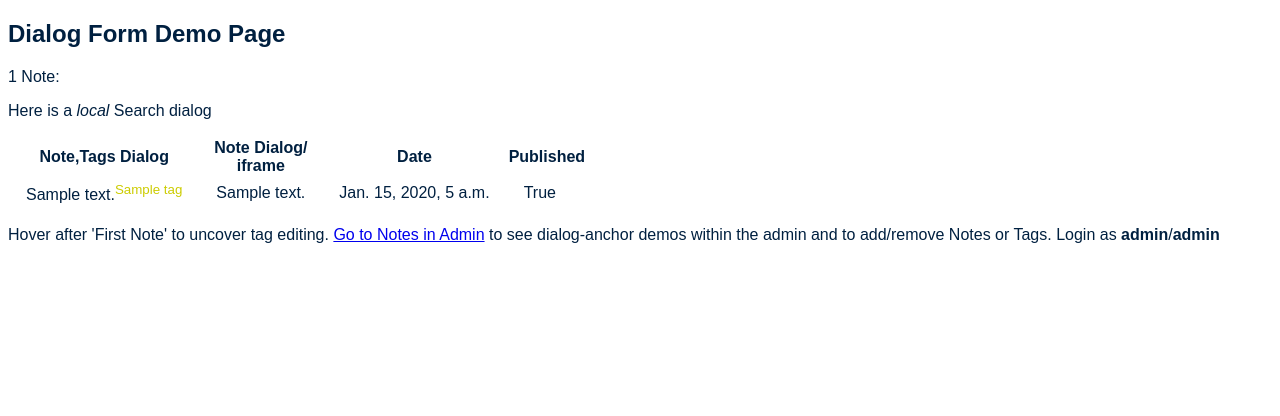
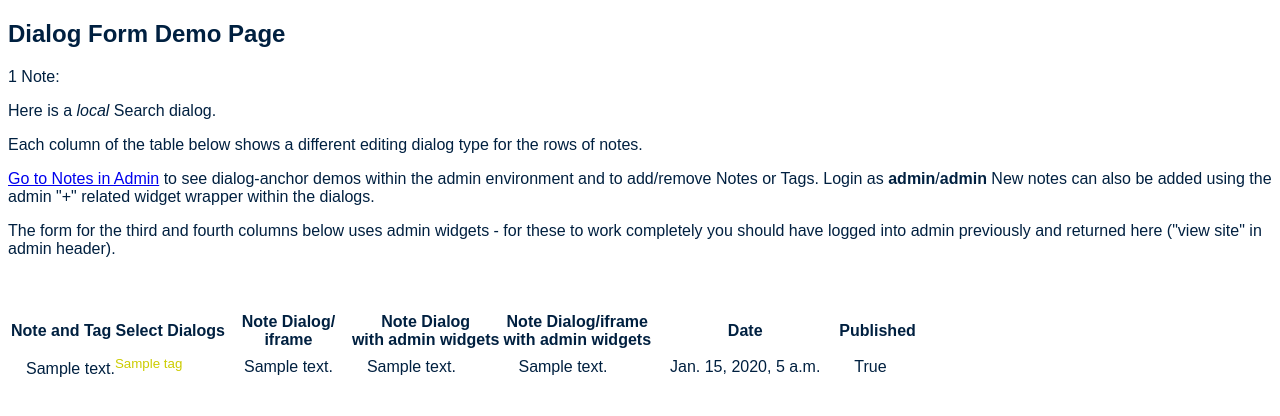
Before and after one commit to zoltan-ky/django-dialogform, a Django app: page / in a window 1280 px wide. Shown: the top 416 px of the page. Run offline with Django 4.2, Linux system fonts and the light colour scheme; tables that the repository leaves empty hold one stand-in row (values such as "Sample post").

Commit message:
further changes to resizing

```diff
--- a/dialogform/demo/admin.py
+++ b/dialogform/demo/admin.py
@@ -46,7 +46,7 @@ class NoteAdmin(admin.ModelAdmin):
 
     # Admin function that display the note content field annotated with any tags
     # and a popup tags dialog. A concatenation of iframe note and tags edit dialogs
-    @admin.display(description="Note/Tags (iframe-dialog/dialog)")
+    @admin.display(description="Note/Tags (iframe-dialog)")
     def noteandtags(self, note):
         tags = note.tags.all()
         tags_html = ','.join([f'{tag.name}' for tag in tags])
--- a/dialogform/demo/forms.py
+++ b/dialogform/demo/forms.py
@@ -61,7 +61,18 @@ class SearchForm(forms.Form):
         js=('dialogform/demo/js/search.js',)
 
 
-class Note4AdminForm(NoteForm):
+# There's no django 'AdminForm' to provide the media necessary for admin except
+# through ModelAdmin, so here's a utility mixin to be used for dialog forms with
+# Admin widgets.
+class MetaModel(models.Model): pass
+
+class DialogAdminFormMixin(DialogMixin):
+    class Media:
+        js = admin.ModelAdmin(MetaModel,admin.sites.site).media._js
+        # Todo: merge css dict from ModelAdmin if/when it becomes non-empty
+
+
+class Note4AdminForm(DialogAdminFormMixin, NoteForm):
     parents = forms.ModelMultipleChoiceField(
         required=False, queryset=Note.objects.all(),
         widget = RelatedFieldWidgetWrapper(
@@ -74,8 +85,9 @@ class Note4AdminForm(NoteForm):
             can_add_related=True)
     )
     class Media:
-        js = ['dialogform/demo/js/admin_cleanup.js']
-        # to clean up admin datetime shortcuts from document after closing
+        js = ['dialogform/demo/js/admin_cleanup.js']  # to clean up admin
+                                                      # datetime shortcuts from
+                                                      # document after closing
 
     class Meta(NoteForm.Meta):
         model = Note
--- a/dialogform/demo/urls.py
+++ b/dialogform/demo/urls.py
@@ -22,7 +22,7 @@ urlpatterns = [
     path('note/<int:pk>/selecttags-admin/',NoteSelectTags.as_view(), {'admin':True},
                                                                   name = 'note-selecttags-admin'),
 
-    path('admin/jsi18n/', JavaScriptCatalog.as_view(),            name = 'javascript-catalog'),
+    re_path('.*admin/jsi18n/', JavaScriptCatalog.as_view(),            name = 'javascript-catalog'),
     path('admin/', admin.site.urls),
     re_path('^(?P<path>favicon.ico)$', static.serve, {'document_root': Path(BASE_DIR,'dialogform/static/dialogform/demo/img')}),
 
--- a/dialogform/demo/views.py
+++ b/dialogform/demo/views.py
@@ -39,19 +39,14 @@ class NoteChange(DialogFormMixin, UpdateView):
 
     def get_context_data(self, **kwargs):
         context = super().get_context_data(**kwargs)
-        context["dialogform_template"] = self.extends # used by iframe (next) view as well
+        if 'admin' in self.kwargs:
+            context["has_admin"] = True
+        context["dialogform_template"] = self.extends
         return context
 
-
 class NoteChangeIframe(NoteChange):
-    # Everything same as above, but using an iframe in the dialog that loads all of admin
-    # media into the dialog iframe document
+    # dialog/iframe document (template_name above):
     extends = "dialogform/page.html"
-
-    def setup(self, request, *args, **kwargs):
-        if 'admin' in kwargs:
-            self.extends = "dialogform/demo/page_catalog.html"
-        super().setup(request, *args, **kwargs)
 
 
 class NoteSelectTags(DialogFormMixin, UpdateView):
--- a/dialogform/static/dialogform/css/style.css
+++ b/dialogform/static/dialogform/css/style.css
@@ -73,6 +73,8 @@
     border-width:  1px;
     border-top-width: 8px;
     border-radius: var(--_border-radius);
+    display: flex;
+    flex-direction: column;
 }
 
 dialog.dialogform-dialog, dialog.dialogform-iframe {
--- a/dialogform/static/dialogform/js/script.js
+++ b/dialogform/static/dialogform/js/script.js
@@ -8,9 +8,6 @@ class BaseDialog {
         this.listeners = [];
     }
 
-    hook_listener_fn() {}
-    unhook_listener_fn() {}
-    remove_listeners() {}
 
     // Utility function to fetch response header *and* body:
     async fetchall(url, options) {
@@ -54,30 +51,54 @@ class BaseDialog {
         container.remove();
     }
 
+    hook_listener_fn() {
+        const listeners = this.listeners;
+        EventTarget.prototype.originalAddEventListener = EventTarget.prototype.addEventListener;
+
+        const newAddEventListener = function (event, fn, ...args) {
+            this.originalAddEventListener(event, fn, ...args);
+            listeners.push({obj: this, event: event, fn: fn, args: args});
+        };
+        EventTarget.prototype.addEventListener = newAddEventListener;
+    }
+
+    unhook_listener_fn() {
+        EventTarget.prototype.addEventListener = EventTarget.prototype.originalAddEventListener;
+    }
+
+    remove_listeners() {
+        if (this.listeners.length > 0) {
+            for (const l of this.listeners) {
+                l.obj.removeEventListener(l.event, l.fn, ...l.args);
+            }
+        }
+        delete this.listeners;
+        this.listeners = [];
+    }
+
     maxHeight = 0;
     maxWidth = 0;
     topElement = null;
     resizeObserver = new ResizeObserver((entries) => {
         for (const entry of entries) {
-            let t = entry.target,
-                h = (entry.borderBoxSize) ? entry.borderBoxSize[0].blockSize: 0,
+            let h = (entry.borderBoxSize) ? entry.borderBoxSize[0].blockSize: 0,
                 w = (entry.borderBoxSize) ? entry.borderBoxSize[0].inlineSize: 0;
-            if (h > this.maxHeight) this.maxHeight = h;
-            if (w > this.maxWidth)  this.maxWidth  = w;
-            this.console_log(`resizeObserver entry.target:${t.tagName}.${t.classList} (${w} x ${h})`);
-            if (t === this.topElement) {
+            if (h > this.maxHeight) this.maxHeight = Math.ceil(h);
+            if (w > this.maxWidth)  this.maxWidth  = Math.ceil(w);
+            this.console_log(`resizeObserver entry.target:${entry.target.tagName}.${entry.target.classList} (${w} x ${h})`);
+            if (entry.target === this.topElement) {
                 if (!h || !w) {
                     this.console_log(`resizeObserver at topElement, not visible, disconnecting.`);
                     this.resizeObserver.disconnect();
                     this.maxHeight = this.maxWidth = 0; // in case this gets reopened
                     this.topElement = null;
                 } else {
-                    var maxWidth =  Math.ceil(this.maxWidth),
-                        maxHeight = Math.ceil(this.maxHeight);
+                    var maxWidth =  this.maxWidth,
+                        maxHeight = this.maxHeight;
                     this.console_log(`resizeobserver at topElement, ${maxWidth} x ${maxHeight}`);
                     if ('iframe' in this) {
-                        this.iframe.style.height = `${maxHeight}px`; // inner doc no border/padding
-                        this.iframe.style.width  = `${maxWidth}px`;
+                        this.iframe.style.minHeight = `${maxHeight}px`; // inner doc no border/padding
+                        this.iframe.style.minWidth  = `${maxWidth}px`;
                     }
                     maxHeight += 8+2*16+1;
                     maxWidth +=  1+2*16+1;
@@ -91,8 +112,8 @@ class BaseDialog {
                         maxWidth = vp_rect.width;
                         this.console_log(`resizeObserver: reduce width to ${maxWidth} to fit visualViewPort`);
                     }
-                    this.dialog.style.height = `${maxHeight}px`;
-                    this.dialog.style.width =  `${maxWidth}px`;
+                    this.dialog.style.minHeight = `${maxHeight}px`;
+                    this.dialog.style.minWidth =  `${maxWidth}px`;
                     this.console_log(`resize dialog: ${maxWidth} x ${maxHeight} including padding and borders.`);
                     this.place_dialog();
                 }
@@ -246,7 +267,7 @@ class BaseDialog {
         }
         this.clear_container(dialog_container);
         this.remove_container(dialog_container);
-        // if provided invoke dialog cleanup function
+        // if provided, invoke dialog cleanup function
         if ('cleanup' in anchor.dataset && anchor.dataset.cleanup in globalThis) {
             globalThis[anchor.dataset.cleanup]();
         }
@@ -259,8 +280,9 @@ class IFrameDialog extends BaseDialog {
         this.setup_resize_form();
         for (let el = this.form; el; el = el.parentElement) {
             this.resizeObserver.observe(el);
-            this.topElement = el;
         }
+        this.resizeObserver.observe(this.iframe);
+        this.topElement = this.iframe;
     }
 
     async create_dialog(dialog_container) {
@@ -271,8 +293,7 @@ class IFrameDialog extends BaseDialog {
         this.iframe = iframe;   // save (e.g for drag ops)
         dialog.appendChild(iframe);
         dialog_container.appendChild(dialog);
-        dialog.style.top =  "0px";
-        dialog.style.left = "0px";
+
         // Load...
         var result = await new Promise((loaded) => {
             // Chrome (as of20230208) does not produce load events on iframe.contentWindow
@@ -299,18 +320,11 @@ class IFrameDialog extends BaseDialog {
 
 class LocalDialog extends BaseDialog {
 
-    clear_container(container) {
-        // do nothing here
-    }
+    clear_container(container) {}
+
     remove_container(container) {
-        // do nothing here
-    }
-
-    get_container() {
-        const dialog = document.querySelector(this.anchor.dataset.url);
-        if (dialog)
-            return dialog.parentElement;
-        throw new Error(`django dialogform - could not locate LocalDialog in document at ${this.anchor.dataset.url}`);
+        this.originalParent.appendChild(this.dialog);
+        super.remove_container(container);
     }
 
     async create_dialog(dialog_container) {
@@ -329,6 +343,9 @@ class LocalDialog extends BaseDialog {
         if (this.form.method.toLowerCase() != "get") {
             throw new Error(`django dialogform LocalDialog method must be "get", others not supported`);
         }
+        this.originalParent = dialog.parentElement;
+        dialog_container.appendChild(dialog);
+
         // this.setup_drag(dialog);
         return dialog;
     }
@@ -342,31 +359,6 @@ class DialogDialog extends BaseDialog {
 
     static urlpathname(src) {
         return (src.indexOf(':') < 0) ? src : new URL(src).pathname;
-    }
-
-    hook_listener_fn() {
-        const listeners = this.listeners;
-        EventTarget.prototype.originalAddEventListener = EventTarget.prototype.addEventListener;
-
-        const newAddEventListener = function (event, fn, ...args) {
-            this.originalAddEventListener(event, fn, ...args);
-            listeners.push({obj: this, event: event, fn: fn, args: args});
-        };
-        EventTarget.prototype.addEventListener = newAddEventListener;
-    }
-
-    unhook_listener_fn() {
-        EventTarget.prototype.addEventListener = EventTarget.prototype.originalAddEventListener;
-    }
-
-    remove_listeners() {
-        if (this.listeners.length > 0) {
-            for (const l of this.listeners) {
-                l.obj.removeEventListener(l.event, l.fn, ...l.args);
-            }
-        }
-        delete this.listeners;
-        this.listeners = [];
     }
 
     async create_dialog(dialog_container) {
@@ -383,12 +375,14 @@ class DialogDialog extends BaseDialog {
         dialog_container.insertAdjacentHTML('afterbegin', response.data);
 
         //  Basic dialogform verification
+        let button;
         const dialog = dialog_container.children[0];
         if (dialog.tagName !== "DIALOG") {
             error(`django template not extended from dialogform/dialog.html?`);
         }
-        if (!(this.form = dialog.querySelector('.dialogform'))) {
-            error(`django dialogform not extended from dialogform/include/form.html?`);
+        if (!(this.form = dialog.querySelector('.dialogform')) ||
+            !(button = dialog.querySelector(this.okButtonSelector))) {
+            error(`django dialogform not extended from dialogform/include/form.html; missing required button(s)?`);
         }
         this.dialog = dialog;
 
--- a/dialogform/templates/dialogform/demo/admin_note_change.html
+++ b/dialogform/templates/dialogform/demo/admin_note_change.html
@@ -1,6 +1,6 @@
 {# -*- mode:web -*- engine:django -*- #}
 {% extends "admin/change_form.html" %}
-
+<meta itemprop="this is admin_note_change.html">
 {# Eliminate non-form page elements #}
 {% block header %}{% endblock %}
 {% block nav-breadcrumbs %}{% endblock %}
--- a/dialogform/templates/dialogform/demo/note_list.html
+++ b/dialogform/templates/dialogform/demo/note_list.html
@@ -1,22 +1,44 @@
 {# -*- mode:web -*- engine:django -*- #}
-{% extends "dialogform/demo/page.html" %}
 {% comment %}
 
-Dialogfrom DEMO Initial page, listing preconfigured notes with their tags spiked
-with various dialog anchors
+Dialogfrom DEMO Initial page
+
+Includes media required to instantiate dialog 'anchors' and basic demo app styling
 
 {% endcomment %}
+{% load static %}
+<!DOCTYPE html>
+<html>
 
-{% block content %}
+  <head>
+    <meta http-equiv="Content-Style-Type" content="text/css"/>
+    <title>DialogDemo</title>
+    {% include "dialogform/include/anchor_media.html" %}
+    <link rel="stylesheet" type="text/css" href="{% static 'dialogform/demo/css/style.css' %}">
+  </head>
+
+  <body>
+
     <h2>Dialog Form Demo Page</h2>
+
     <p class="notes-links">{{ note_list.count }} Note{{ note_list.count|pluralize }}:</p>
-  <p>Here is a <em>local</em> <span class="dialog-anchor" data-url="#local_note_dialog"><span>Search dialog</span></span></p>
+    <p>Here is a <em>local</em> <span class="dialog-anchor" data-url="#local_note_dialog"><span>Search dialog</span></span>.</p>
+    <p>Each column of the table below shows a different editing dialog type for the rows of notes.</p>
+    <p><a href="{% url 'admin:demo_note_changelist' %}">Go to Notes in Admin</a>
+      to see dialog-anchor demos within the admin environment and to add/remove Notes or Tags.
+      Login as <b>admin</b>/<b>admin</b>  New notes can also be added using the admin "+" related widget wrapper within the dialogs.
     </p>
+    <p> The form for the third and fourth columns below uses admin widgets - for these to work completely you should have logged into admin previously and returned here ("view site" in admin header).</p>
+    <br><br>
     <table class="note-list" style="position:relative;">
       <tr>
-      <th scope="col">Note,Tags Dialog</th><th scope="col">Note Dialog/<br>iframe</th>
+        <th scope="col">Note and Tag Select Dialogs</th>
+        <th scope="col">Note Dialog/<br>iframe</th>
+        <th scope="col">Note Dialog<br>with admin widgets</th>
+        <th scope="col">Note Dialog/iframe<br>with admin widgets</th>
         <th scope="col">Date</th><th scope="col">Published</th>
       </tr>
+
       {% for note in note_list %}
         <tr>
           <td>{% spaceless %}
@@ -42,6 +64,19 @@ with various dialog anchors
               <span>{{ note.content }}</span></div>
           </td>
           <td>
+            <div class="dialog-anchor" data-url="{% url 'note-edit-admin' pk=note.pk %}"
+                 title="Dialog/iframe Edit with admin widgets"
+                 data-cleanup="admin_cleanup">
+              <span>{{ note.content }}</span></div>
+          </td>
+          <td>
+            <div class="dialog-anchor" data-url="{% url 'note-iframe-admin' pk=note.pk %}"
+                 title="Dialog/iframe Edit with admin widgets"
+                 data-type="iframe"
+                 data-cleanup="admin_cleanup">
+              <span>{{ note.content }}</span></div>
+          </td>
+          <td>
             {{ note.date }}
           </td>
           <td>
@@ -50,11 +85,10 @@ with various dialog anchors
         </tr>
       {% endfor %}
     </table>
-  <p>Hover after 'First Note' to uncover tag editing. <a href="{% url 'admin:demo_note_changelist' %}">Go to Notes in Admin</a>
-    to see dialog-anchor demos within the admin and to add/remove Notes or Tags. Login as <b>admin</b>/<b>admin</b></p>
 
-
-  <div id="localdialogs">
+    <div id="localdialogs" style="display:none">
       {% include "dialogform/dialog.html" with dialogform_id="local_note_dialog" dialogform_method="get" form=queryform %}
     </div>
-{% endblock %}
+
+  </body>
+</html>
--- a/dialogform/templates/dialogform/demo/page.html
+++ /dev/null
@@ -1,21 +0,0 @@
-{# -*- mode:web -*- engine:django -*- #}
-{% comment %}
-
-Dialogfrom DEMO page template base extended by DEMO page(s)
-
-Includes media required to instantiate dialog 'anchors' and basic demo app styling
-
-{% endcomment %}
-{% load static %}
-<!DOCTYPE html>
-<html>
-  <head>
-    <meta http-equiv="Content-Style-Type" content="text/css"/>
-    <title>DialogDemo</title>
-    {% include "dialogform/include/anchor_media.html" %}
-    <link rel="stylesheet" type="text/css" href="{% static 'dialogform/demo/css/style.css' %}">
-  </head>
-  <body>
-    {% block content %}{% endblock %}
-  </body>
-</html>
--- a/dialogform/templates/dialogform/page.html
+++ b/dialogform/templates/dialogform/page.html
@@ -14,12 +14,12 @@ the dialog form itself.
 <html>
   <head>
     <meta http-equiv="Content-Style-Type" content="text/css"/>
-    {% block extrahead %}
+    {% block dialog-media %}
     {{ form.media }}
     {% include "dialogform/include/anchor_media.html" %}{# in case form refers to dialog-anchors #}
     {% endblock %}
   </head>
-  <body>
+  <body style="margin:0">
     <div class="dialogform-dialog">
       {% block dialog-content %}
         {% include "dialogform/include/form_table.html" %}
```
Also changed, not shown: dialogform/static/dialogform/demo/js/admin_cleanup.js (+6 -9 lines), dialogform/templates/dialogform/demo/note_form.html (+14 -1 lines), dialogform/templates/dialogform/demo/page_catalog.html (deleted, +0 -20 lines), 1 other file. Lines whose indentation alone changed are shown as unchanged.
